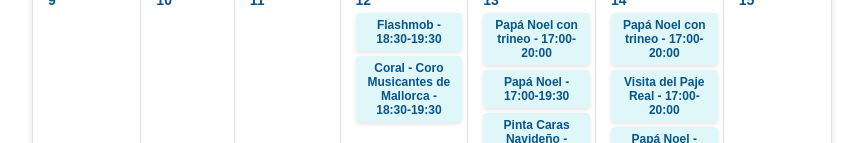
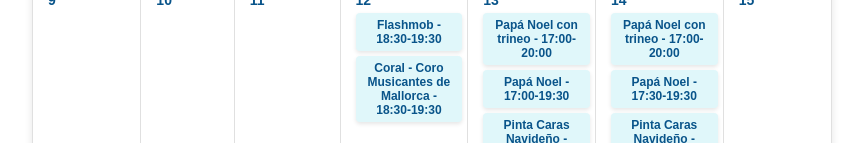
Before and after one commit to miqueletpol/calendario-cast, a plain HTML site: page index.html in a window 1280 px wide. Shown: the part 809-952 px from the top of the page, without its empty margins (208-1071 px from the left). Drawn offline with Linux system fonts and the light colour scheme.

Commit message:
Update index.html

```diff
--- a/index.html
+++ b/index.html
@@ -135,7 +135,6 @@
                                 <span class="day-text">Sábado</span> 14
                             </div>
                             <a href="#" class="event" onclick="mostrarImagen('https://web.palmaactiva.com/wp-content/uploads/2024/11/Insta-Nadal-Pare-Noel-scaled.jpg')"><strong>Papá Noel con trineo</strong> - 17:00-20:00</a>
-                            <a href="#" class="event" onclick="mostrarImagen('https://web.palmaactiva.com/wp-content/uploads/2024/11/Insta-Nadal-Patge-reial-scaled.jpg')"><strong>Visita del Paje Real</strong> - 17:00-20:00</a>
                             <a href="#" class="event" onclick="mostrarImagen('https://web.palmaactiva.com/wp-content/uploads/2024/11/Insta-Nadal-Pare-Noel-scaled.jpg')"><strong>Papá Noel</strong> - 17:30-19:30</a>
                             <a href="#" class="event" onclick="mostrarImagen('https://web.palmaactiva.com/wp-content/uploads/2024/11/Insta-Nadal-x4-scaled.jpg')"><strong>Pinta Caras Navideño</strong> - 18:00-20:00</a>
                             <a href="#" class="event" onclick="mostrarImagen('https://web.palmaactiva.com/wp-content/uploads/2024/11/Insta-Nadal-x4-scaled.jpg')"><strong>Cuentacuentos</strong> - La Dama Encantada - 18:00-19:00</a>
```
